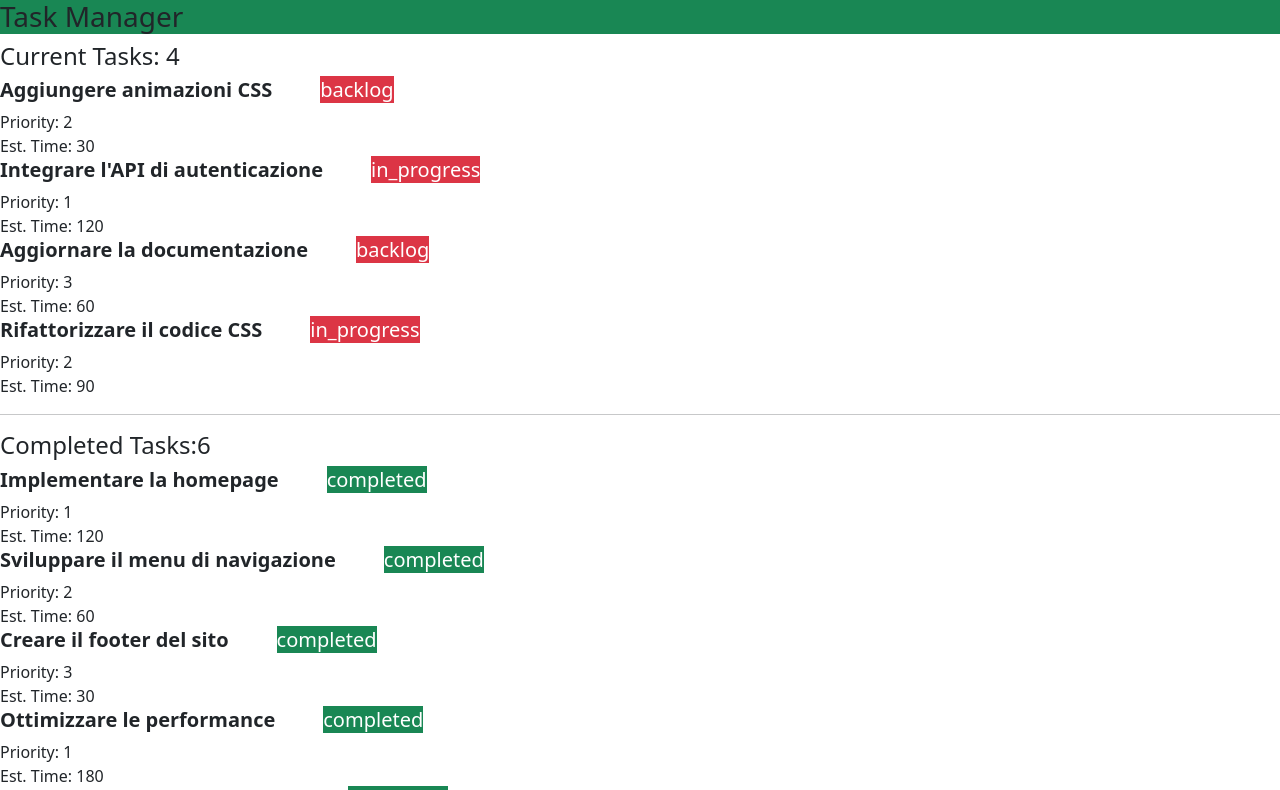
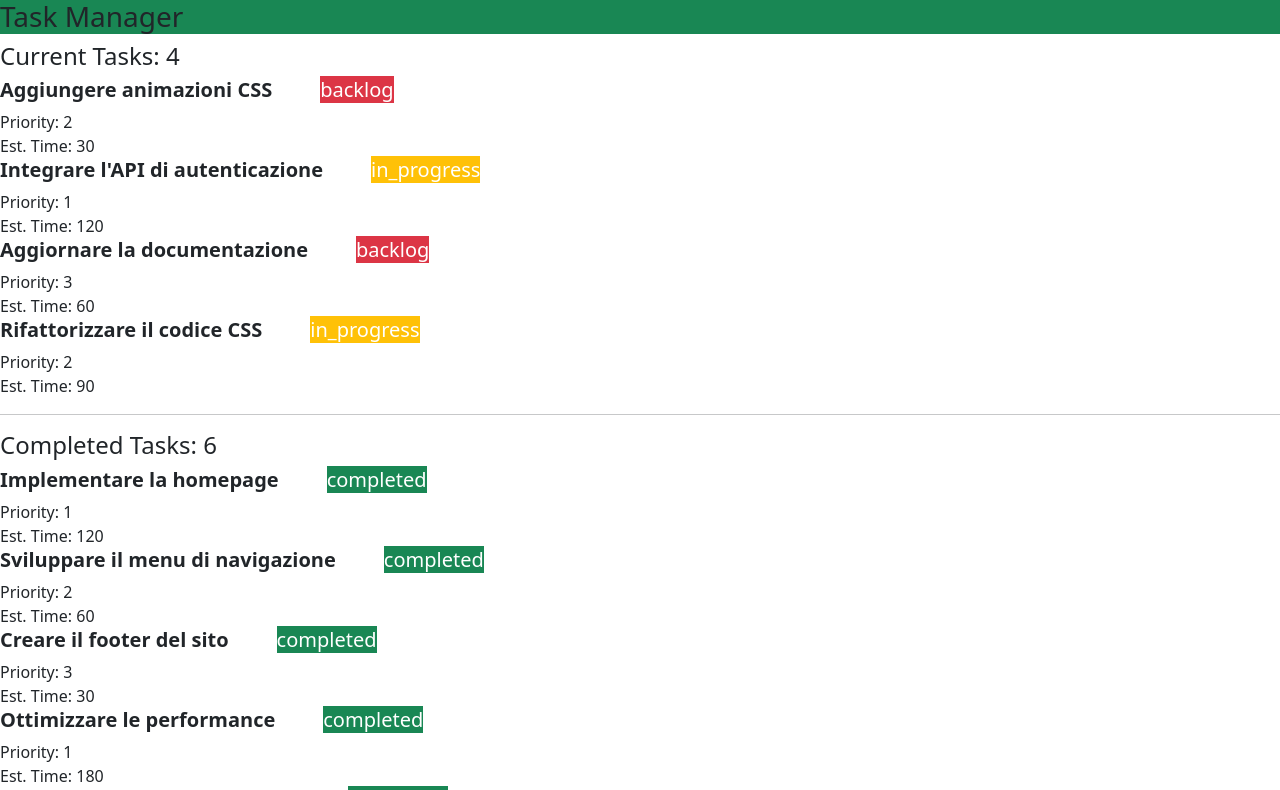
Before and after one commit to DavidIncarbone/react-task-list, a React (Vite) app: page / in a window 1280 px wide. Shown: the top 790 px of the page. Built offline with nearby package versions, Linux system fonts and the light colour scheme.

Commit message:
add bonus

```diff
--- a/src/App.jsx
+++ b/src/App.jsx
@@ -12,6 +12,14 @@ function App() {
       <main><h4>Current Tasks: {currentTasks.length}</h4>
         <ul className="list-unstyled">
           {currentTasks.map((task) => {
+            if (task.state.includes("in_progress")) {
+              return (
+                <li key={task.id} className="list-unstyled">
+                  <h5><b>{task.title}</b><span className="ms-5 text-white bg-warning">{task.state}</span></h5>
+                  <div>Priority: {task.priority}</div>
+                  <div>Est. Time: {task.estimatedTime}</div>
+                </li>)
+            } else {
               return (
                 <li key={task.id} className="list-unstyled">
                   <h5><b>{task.title}</b><span className="ms-5 text-white bg-danger">{task.state}</span></h5>
@@ -19,11 +27,11 @@ function App() {
                   <div>Est. Time: {task.estimatedTime}</div>
                 </li>
               )
+            }
           })}
         </ul>
-
         <hr />
-        <h4>Completed Tasks:{completedTasks.length}</h4>
+        <h4>Completed Tasks: {completedTasks.length}</h4>
         <ul className="list-unstyled">
           {completedTasks.map((task) => {
 
```
Lines whose indentation alone changed are shown as unchanged.
